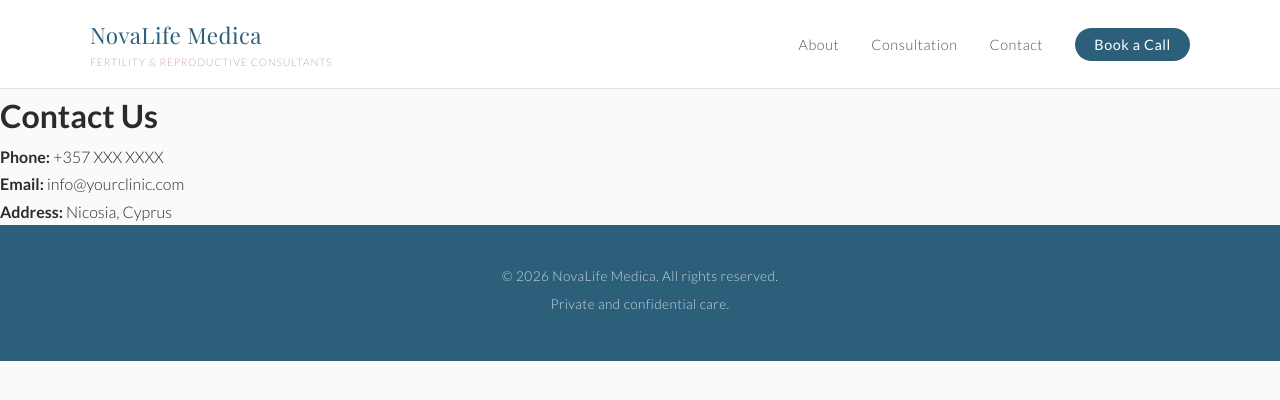
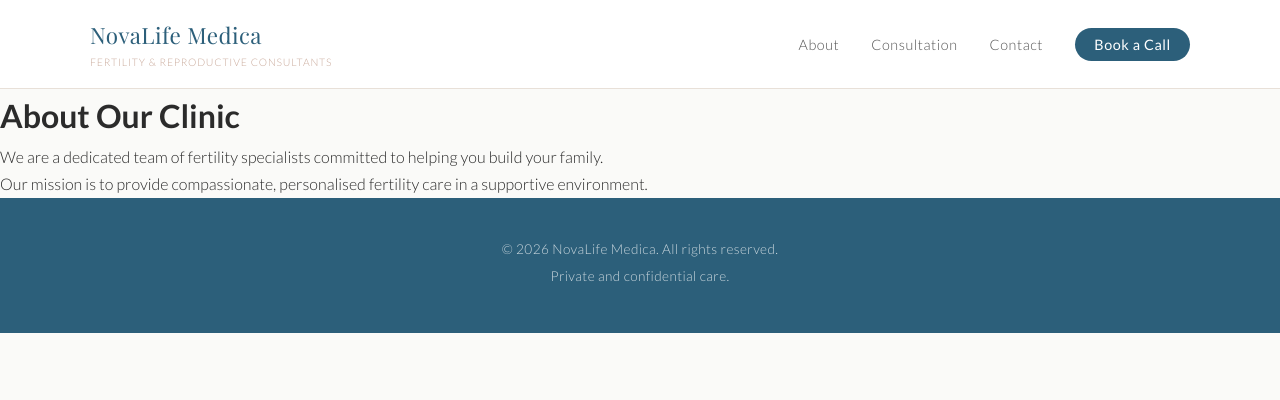
Before and after one commit to NnGitH/Fertility-Clinic-Website, a Jekyll site: the page built from about.md, in a window 1280 px wide. Shown: the top 400 px of the page. Built offline with Jekyll 4.4.1, drawn with Linux system fonts in a browser that asks for light colours.

Commit message:
Change 'Contact' to 'About Us' section
Updated the title and content to reflect the clinic's mission and services.

```diff
--- a/about.md
+++ b/about.md
@@ -1,10 +1,10 @@
 ---
 layout: default
-title: Contact
+title: About Us
 ---
 
-# Contact Us
+# About Our Clinic
 
-**Phone:** +357 XXX XXXX
-**Email:** info@yourclinic.com
-**Address:** Nicosia, Cyprus
+We are a dedicated team of fertility specialists committed to helping you build your family.
+
+Our mission is to provide compassionate, personalised fertility care in a supportive environment.
```
